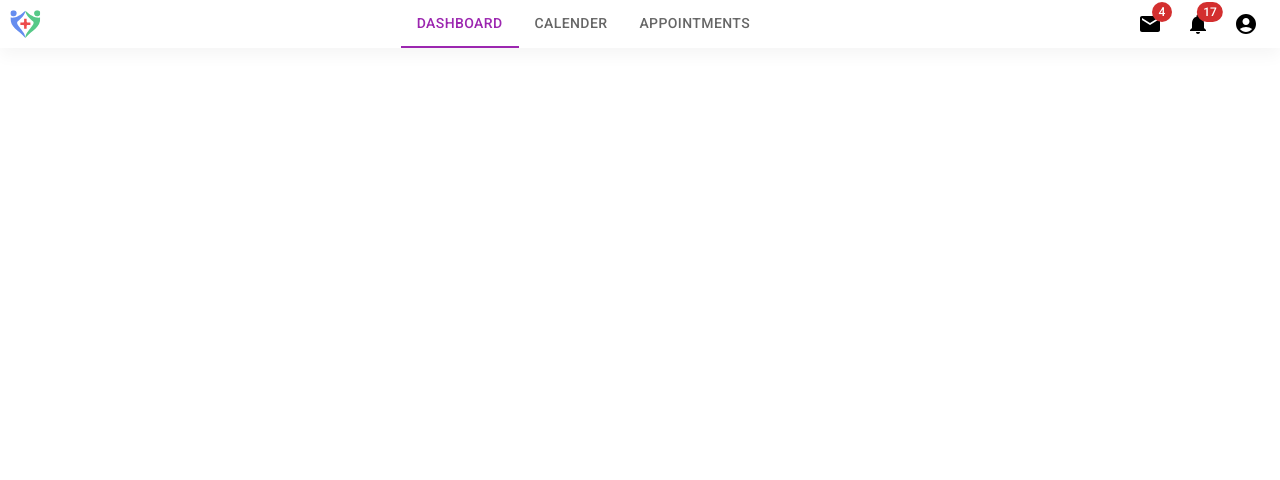
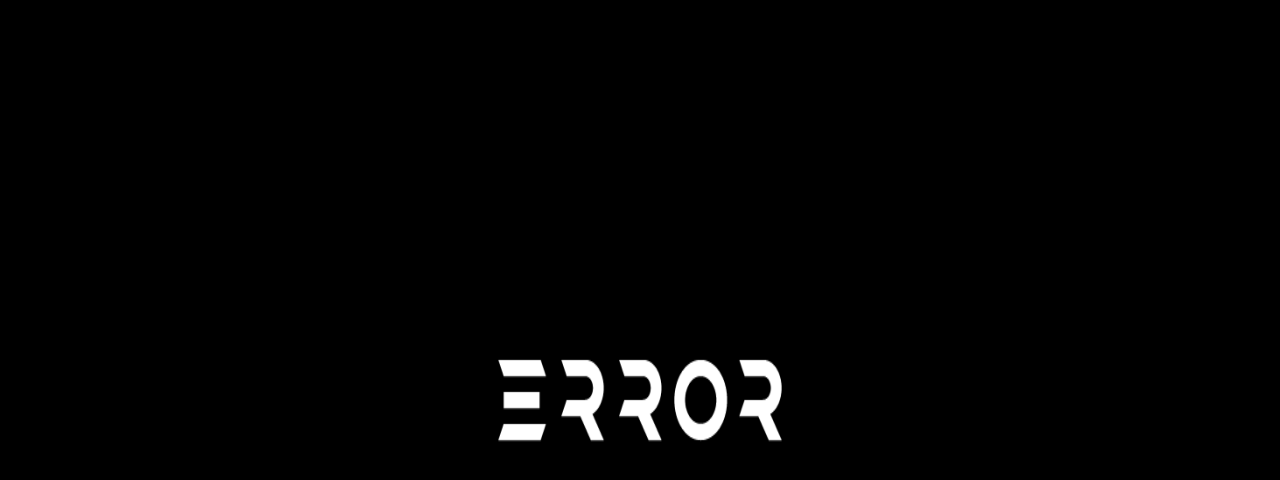
Before and after one commit to smart-health-service/www-smart-health-service, a React (Create React App) app: page /dashboard in a window 1280 px wide. Shown: the top 480 px of the page. Built offline with nearby package versions, Linux system fonts and the light colour scheme.

Commit message:
added error 404 and routers

```diff
--- a/src/Routes/Routers.js
+++ b/src/Routes/Routers.js
@@ -2,19 +2,33 @@ import React from "react";
 import { lazy } from "react";
 import { Suspense } from "react";
 import { BrowserRouter as Router, Route, Routes } from "react-router-dom";
+import Loading from "../containers/Loading";
+// components
 const DashboardContainer = lazy(() => import("../containers/DashBoard"));
-// const NotFound = lazy(() => import("./containers/NotFound"));
-// const UserAuth = lazy(() => import("./containers/UserAuth"));
+const NotFound = lazy(() => import("../containers/NotFound"));
+
+let PrivateRouteArr = [
+  {
+    component: <DashboardContainer />,
+    path: "/dashboard",
+  },
+];
 const Routers = () => {
+  const token = localStorage.getItem("token");
   return (
     <div>
-      <Suspense fallback={"loading"}>
+      <Suspense fallback={<Loading />}>
         <Router>
           <Routes>
-            {/* <Route path="/auth" exact component={UserAuth} /> */}
-            <Route exact path="/dashboard" element={<DashboardContainer />} />
+            {/* <Route exact path="/dashboard" element={<DashboardContainer />} />{" "} */}
+
+            {token &&
+              PrivateRouteArr.map((elem) => (
+                <Route exact path={elem.path} element={elem.component} />
+              ))}
+
             {/* keet that last */}
-            {/* <Route path="*" exact component={NotFound} status={404} /> */}
+            <Route path="*" exact element={<NotFound />} status={404} />
           </Routes>
         </Router>
       </Suspense>
--- /dev/null
+++ b/src/containers/Loading.js
@@ -0,0 +1,11 @@
+import React from "react";
+import { ReactComponent as Loader } from "../assets/icons/Loader.svg";
+const Loading = () => {
+  return (
+    <div style={{ display: "flex", height: "100vh", overflow: "hidden" }}>
+      <Loader />
+    </div>
+  );
+};
+
+export default Loading;
--- /dev/null
+++ b/src/containers/NotFound.js
@@ -0,0 +1,24 @@
+import React from "react";
+
+const NotFound = () => {
+  return (
+    <div
+      style={{
+        display: "flex",
+        minheight: "100vh",
+        justifyContent: "center",
+        background: "#000000",
+        overflow: "hidden",
+      }}
+    >
+      <img
+        src={`${process.env.PUBLIC_URL}/assets/gif/error404.gif
+        `}
+        style={{ height: "100vh", width: 700 }}
+        alt="not found"
+      />
+    </div>
+  );
+};
+
+export default NotFound;
```
Also changed, not shown: public/assets/gif/error404.gif (added), src/assets/icons/Loader.svg (added).
